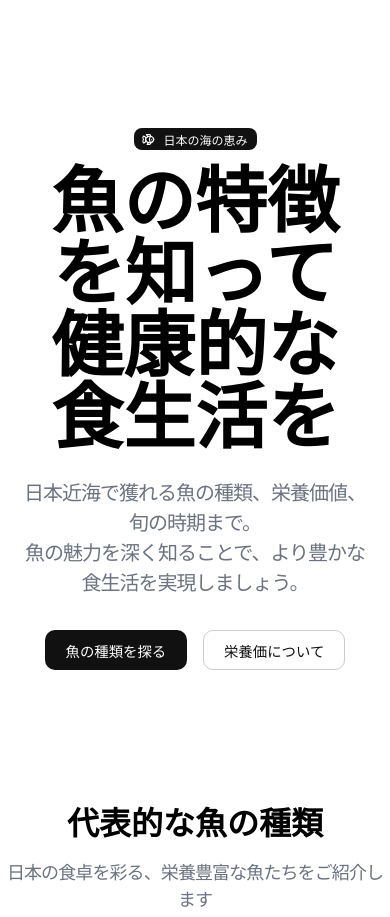
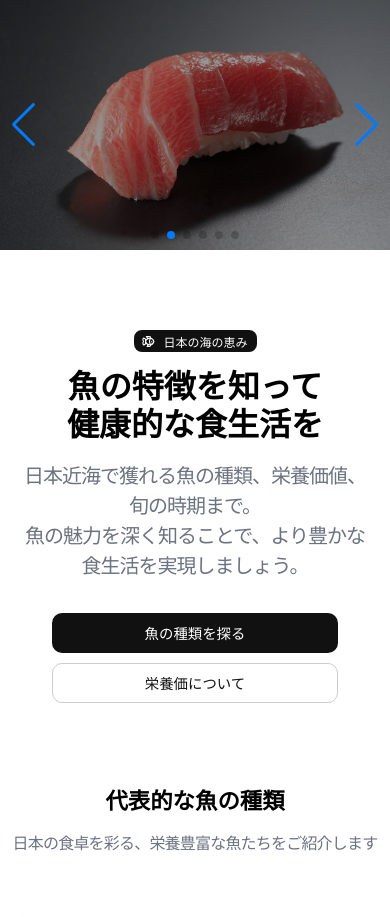
Before and after one commit to Yosuke4111/intership_site, a plain HTML site: page index.html in a window 390 px wide. Shown: the top 917 px of the page. Drawn offline with Linux system fonts and the light colour scheme; some packages are replaced by stand-ins of ours.

Commit message:
add swiper

```diff
--- a/style.css
+++ b/css/style.css
@@ -345,3 +345,225 @@ p.en {
     color: #000;
     margin-bottom: 20px;
 }
+
+/* ==============================
+   スワイパー
+============================== */
+
+.swiper-slide img {
+  width: 100%;
+  height: 100%;
+  object-fit: cover;
+  filter: brightness(50%); /* 数値を下げるほど暗く（70% = 少し暗め） */
+}
+
+html,
+body {
+    position: relative;
+    height: 100%;
+}
+
+body {
+    background: #000;
+    font-family: Helvetica Neue, Helvetica, Arial, sans-serif;
+    font-size: 14px;
+    color: #fff;
+    margin: 0;
+    padding: 0;
+}
+
+.swiper {
+    width: 100%;
+    height: 100%;
+}
+
+.swiper-slide {
+    text-align: center;
+    font-size: 18px;
+    background: #444;
+    display: flex;
+    justify-content: center;
+    align-items: center;
+}
+
+.swiper-slide img {
+    display: block;
+    width: 100%;
+    height: 100%;
+    object-fit: cover;
+}
+
+/* ==============================
+   スマホ用レイアウト（768px以下）
+============================== */
+@media screen and (max-width: 768px) {
+
+/* ==============================
+   全体
+============================== */
+body {
+  font-size: 0.9rem;
+  background: #f8fafc; /* 全体を白系に戻す */
+}
+
+h1 {
+  font-size: 2rem;
+  margin-bottom: 16px;
+  line-height: 1.2;
+}
+
+h2 {
+  font-size: 1.4rem;
+}
+
+p.lead {
+  font-size: 1rem;
+  margin-bottom: 24px;
+  line-height: 1.6;
+}
+
+.container {
+  padding: 40px 16px;
+}
+
+/* ==============================
+   ヘッダー（ファーストビュー）
+============================== */
+.heading {
+  padding: 80px 16px;
+}
+
+.buttons {
+  display: flex;
+  flex-direction: column; /* ボタン縦並び */
+  justify-content: center;
+  align-items: center;
+  text-align: center;
+  gap: 10px;
+}
+
+.btn-black,
+.btn-white {
+  width: 80%;
+  max-width: 300px;
+}
+
+/* ==============================
+   Swiper（スライダー）
+============================== */
+.swiper {
+ width: 100%;
+  height: 250px; /* ← スマホで固定高さに設定 */
+  background: #000;
+  overflow: hidden; /* はみ出し防止 */
+}
+
+.swiper-slide {
+  background: transparent; /* ← 背景を透明化して黒帯防止 */
+  display: flex;
+  justify-content: center;
+  align-items: center;
+}
+
+.swiper-slide img {
+  width: 100%;
+  height: 100%;
+  object-fit: cover; /* ← 中央を基準にトリミング */
+  object-position: center; /* ← 写真の中央部分を優先表示 */
+  filter: brightness(60%); /* 少し暗く */
+
+/* ページネーション（ドット） */
+.swiper-pagination {
+  position: absolute;
+  bottom: 10px; /* スライダー内下部に配置 */
+  left: 50%;
+  transform: translateX(-50%);
+  z-index: 10;
+}
+
+/* ==============================
+   魚カード：3列→1列
+============================== */
+.fish-section .container {
+  display: grid;
+  grid-template-columns: 1fr;
+  grid-template-rows: auto;
+  gap: 20px;
+}
+
+.fish-card {
+  width: 100%;
+  padding: 16px 0;
+}
+
+.fish-image img {
+  height: 220px;
+  object-fit: cover;
+  width: 100%;
+}
+
+/* ==============================
+   健康効果カード：横→縦
+============================== */
+.health-cards {
+  flex-direction: column;
+  align-items: center;
+}
+
+.health-card {
+  width: 100%;
+  max-width: 320px;
+  margin-bottom: 16px;
+}
+
+/* ==============================
+   栄養表
+============================== */
+.nutrition-table {
+  width: 100%;
+  font-size: 0.85rem;
+  margin: 0 auto;
+}
+
+.nutrition-table th,
+.nutrition-table td {
+  padding: 10px;
+}
+
+/* ==============================
+   レシピセクション
+============================== */
+.recipe {
+  padding: 60px 16px;
+  background: linear-gradient(to right, #010e14, #60b7e5);
+  text-align: center;
+}
+
+.recipe h2 {
+  font-size: 1.5rem;
+  margin-bottom: 20px;
+}
+
+.recipe p.lead {
+  font-size: 1rem;
+  margin-bottom: 30px;
+}
+
+.btn-recipe {
+  width: 150px;
+  height: 42px;
+}
+
+/* ==============================
+   フッター
+============================== */
+.footer {
+  margin: 30px auto;
+  font-size: 0.8rem;
+}
+
+.footer svg {
+  width: 24px;
+  height: 24px;
+}
+}
--- a/index.html
+++ b/index.html
@@ -6,13 +6,26 @@
     <title></title>
     <link rel="icon" href="">
     <link rel="stylesheet" href="https://unpkg.com/ress/dist/ress.min.css">
-    <link rel="stylesheet" href="style.css">
+    <link rel="stylesheet" href="css/style.css">
     <meta name="robots" content="noindex">
+    <link rel="stylesheet" href="css/swiper-bundle.min.css" />
 </head>
 <body>
 <header>
 </header>
-
+ <div class="swiper mySwiper">
+    <div class="swiper-wrapper">
+        <div class="swiper-slide"><img src="img/maguro.jpg" alt="マグロ"></div>
+        <div class="swiper-slide"><img src="img/salmon.jpg" alt="サーモン"></div>
+        <div class="swiper-slide"><img src="img/saba.jpeg" alt="サバ"></div>
+        <div class="swiper-slide"><img src="img/tai.jpg" alt="タイ"></div>
+        <div class="swiper-slide"><img src="img/aji.jpg" alt="アジ"></div>
+        <div class="swiper-slide"><img src="img/iwashi.jpg" alt="イワシ"></div>
+    </div>
+    <div class="swiper-button-next"></div>
+    <div class="swiper-button-prev"></div>
+    <div class="swiper-pagination"></div>
+</div>
 <main>
 <section class="heading">
     <div class="heading-inner">
@@ -230,6 +243,26 @@
     <svg xmlns="http://www.w3.org/2000/svg" width="24" height="24" viewBox="0 0 24 24" fill="none" stroke="currentColor" stroke-width="2" stroke-linecap="round" stroke-linejoin="round" class="lucide lucide-fish h-6 w-6 text-primary"><path d="M6.5 12c.94-3.46 4.94-6 8.5-6 3.56 0 6.06 2.54 7 6-.94 3.47-3.44 6-7 6s-7.56-2.53-8.5-6Z"></path><path d="M18 12v.5"></path><path d="M16 17.93a9.77 9.77 0 0 1 0-11.86"></path><path d="M7 10.67C7 8 5.58 5.97 2.73 5.5c-1 1.5-1 5 .23 6.5-1.24 1.5-1.24 5-.23 6.5C5.58 18.03 7 16 7 13.33"></path><path d="M10.46 7.26C10.2 5.88 9.17 4.24 8 3h5.8a2 2 0 0 1 1.98 1.67l.23 1.4"></path><path d="m16.01 17.93-.23 1.4A2 2 0 0 1 13.8 21H9.5a5.96 5.96 0 0 0 1.49-3.98"></path></svg>
     <p>© 2025 魚の特徴辞典. All rights reserved.</p>
 </footer>
-
+<script src="js/swiper-bundle.min.js"></script>
+<script>
+    var swiper = new Swiper(".mySwiper", {
+      spaceBetween: 30,
+      centeredSlides: true,
+      effect: "fade",
+      autoplay: {
+        delay: 5000,
+        disableOnInteraction: false,
+      },
+      pagination: {
+        el: ".swiper-pagination",
+        clickable: true,
+      },
+      navigation: {
+        nextEl: ".swiper-button-next",
+        prevEl: ".swiper-button-prev",
+      },
+        speed: 3000,
+    });
+</script>
 </body>
 </html>
```
Also changed, not shown: css/swiper-bundle.min.css (added), img/aji.jpg (added), img/iwashi.jpg (added), img/maguro.jpg (added), img/saba.jpeg (added), img/salmon.jpg (added), img/tai.jpg (added), js/swiper-bundle.min.js (added), 2 other files.
